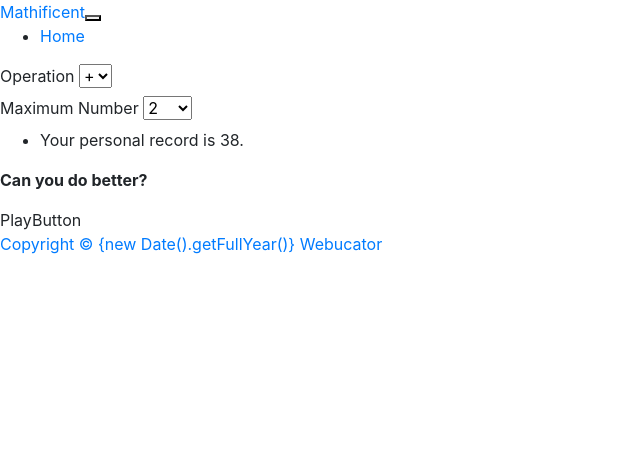
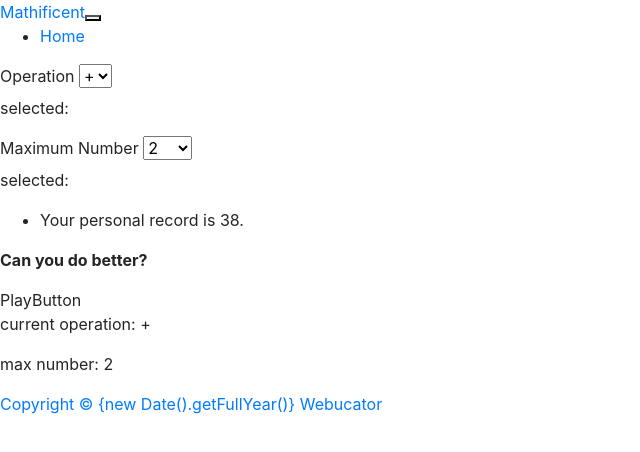
Before and after one commit to chrisminnick/vue-mathificent, a Vue app in the folder mathificent/: page / in a window 1280 px wide. Shown: the top 452 px of the page, without its empty margins (0-640 px from the left). Built offline with nearby package versions, Linux system fonts and the light colour scheme.

Commit message:
adding model to forms

```diff
--- a/mathificent/src/App.vue
+++ b/mathificent/src/App.vue
@@ -15,6 +15,7 @@ import Footer from './components/Footer';
 
 export default {
   name: 'app',
+
   components: {
     Header,
     Main,
--- a/mathificent/src/components/Main.vue
+++ b/mathificent/src/components/Main.vue
@@ -1,9 +1,11 @@
 <template>
     <div>
-        <SelectInput label="Operation" id="operation" :values="operations" />
-        <SelectInput label="Maximum Number" id="max-number" :values="numbers" />
+        <SelectInput label="Operation" id="operation" v-model="currentOperation" :options="operations" />
+        <SelectInput label="Maximum Number" id="max-number" v-model="maxNumber" :options="numbers" />
         <ScoreOutputBox />
         <PlayButton />
+        <p>current operation: {{currentOperation}}</p>
+        <p>max number: {{maxNumber}}</p>
     </div>
 </template>
 <script>
@@ -21,6 +23,8 @@ export default {
     data: function(){
         return {
         operations: ['+','x','/','-'],
+        currentOperation:'+',
+        maxNumber:2
         }
     },
     computed: {
--- a/mathificent/src/components/SelectInput.vue
+++ b/mathificent/src/components/SelectInput.vue
@@ -1,15 +1,21 @@
 <template>
     <div>
         <label>{{label}}
-            <select :name="id">
-            <option v-for="value in values" v-bind:key="value" v-bind:value="value">{{value}}</option>
+            <select :name="id" v-on:input="$emit('input',$event.target.value)">
+            <option v-for="option in options" v-bind:key="option" v-bind:value="option">{{option}}</option>
             </select>
         </label>
+        <p>selected: {{selected}}</p>
     </div>
 </template>
 <script>
 export default {
     name: 'SelectInput',
-    props: ['id','label','values']
+    props: ['id','label','options'],
+    data: function(){
+        return {
+            selected: ''
+        }
+    }
 }
 </script>
```
